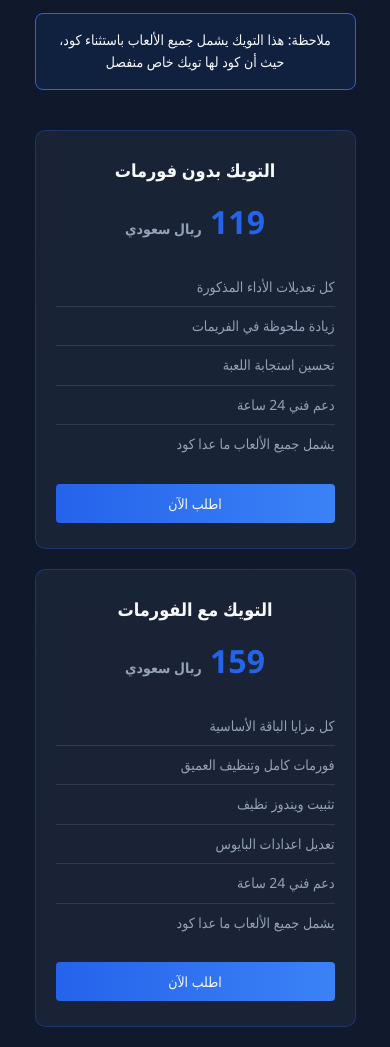
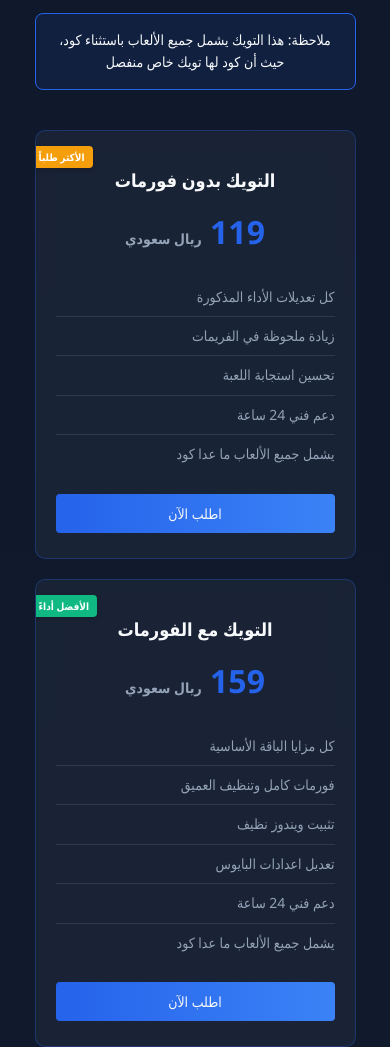
Before and after one commit to CHARMTWEAK/TWEAK, a plain HTML site: page index.html in a window 390 px wide. Shown: the part 980-2027 px from the top of the page. Drawn offline with Linux system fonts and the light colour scheme.

Commit message:
Update index.html

```diff
--- a/index.html
+++ b/index.html
@@ -12,6 +12,8 @@
             --dark-color: #0f172a;
             --light-color: #f8fafc;
             --gray-color: #94a3b8;
+            --success-color: #10b981;
+            --warning-color: #f59e0b;
         }
 
         * {
@@ -275,12 +277,47 @@
             text-align: center;
             border: 1px solid rgba(37, 99, 235, 0.3);
             backdrop-filter: blur(10px);
+            position: relative;
+            overflow: hidden;
+        }
+
+        /* ملاحظة صغيرة فوق المنتجات */
+        .note-badge {
+            position: absolute;
+            top: 15px;
+            left: -5px;
+            background: var(--warning-color);
+            color: white;
+            padding: 4px 12px;
+            font-size: 12px;
+            font-weight: bold;
+            border-radius: 0 4px 4px 0;
+            box-shadow: 0 2px 5px rgba(0,0,0,0.2);
+            z-index: 1;
+        }
+
+        .note-badge::after {
+            content: '';
+            position: absolute;
+            left: 0;
+            bottom: -5px;
+            border-left: 5px solid transparent;
+            border-top: 5px solid #d97706;
+        }
+
+        .note-badge.popular {
+            background: var(--success-color);
+        }
+
+        .note-badge.popular::after {
+            border-top-color: #059669;
         }
 
         .pricing-card h3 {
             font-size: 18px;
             margin-bottom: 12px;
             color: var(--light-color);
+            margin-top: 10px;
         }
 
         .price {
@@ -610,6 +647,11 @@
             .obs-card {
                 padding: 20px;
             }
+
+            .note-badge {
+                font-size: 10px;
+                padding: 3px 8px;
+            }
         }
     </style>
     <link rel="stylesheet" href="https://cdnjs.cloudflare.com/ajax/libs/font-awesome/6.0.0/css/all.min.css">
@@ -678,6 +720,7 @@
                 </div>
 
                 <div class="pricing-card">
+                    <div class="note-badge">الأكثر طلباً</div>
                     <h3>التويك بدون فورمات</h3>
                     <div class="price">119 <span>ريال سعودي</span></div>
                     <ul class="pricing-features">
@@ -690,6 +733,7 @@
                     <button class="primary-btn" onclick="window.open('https://discord.gg/gtcxsH4TCD', '_blank')">اطلب الآن</button>
                 </div>
                 <div class="pricing-card">
+                    <div class="note-badge popular">الأفضل أداءً</div>
                     <h3>التويك مع الفورمات</h3>
                     <div class="price">159 <span>ريال سعودي</span></div>
                     <ul class="pricing-features">
@@ -710,6 +754,7 @@
                 </div>
 
                 <div class="pricing-card">
+                    <div class="note-badge">للأداء المتوسط</div>
                     <h3>تويك كود بدون فورمات</h3>
                     <div class="price">139 <span>ريال سعودي</span></div>
                     <ul class="pricing-features">
@@ -722,12 +767,13 @@
                     <button class="primary-btn" onclick="window.open('https://discord.gg/gtcxsH4TCD', '_blank')">اطلب الآن</button>
                 </div>
                 <div class="pricing-card">
+                    <div class="note-badge popular">للأداء الممتاز</div>
                     <h3>تويك كود مع الفورمات</h3>
                     <div class="price">179 <span>ريال سعودي</span></div>
                     <ul class="pricing-features">
                         <li>كل مزايا الباقة الأساسية</li>
                         <li>فورمات كامل وتنظيف العميق</li>
-                        <li>تثبيت وينdows نظيف </li>
+                        <li>تثبيت ويندوز نظيف </li>
                         <li>تجهيز النظام لأفضل أداء لكود</li>
                         <li>تعديل اعدادات البايوس</li>
                         <li>دعم فني 24 ساعة</li>
@@ -783,7 +829,7 @@
                         <i class="fas fa-gamepad"></i>
                     </div>
                     <h3>تعديل ملفات اللعبة</h3>
-                    <p>تعديل الملفات المخفية للعبة لجعل اللعب أكثر سلاسة وأقل استجابة</p>
+                    <p>تعديل الملفات مخفية للعبة لجعل اللعب أكثر سلاسة وأقل استجابة</p>
                 </div>
                 <div class="feature-card">
                     <div class="feature-icon">
@@ -874,7 +920,7 @@
                         <i class="fas fa-chevron-down"></i>
                     </div>
                     <div class="faq-answer">
-                        <p>الاستخدام مرة يعني تسوي التويك مرة وحدة بالجهaz ولو فرمت تشتري من جديد.</p>
+                        <p>الاستخدام مرة يعني تسوي التويك مرة وحدة بالجهاز ولو فرمت تشتري من جديد.</p>
                     </div>
                 </div>
 
@@ -910,7 +956,7 @@
 
             <div class="discord-box">
                 <h3>انضم إلى سيرفر الديسكورد</h3>
-                <p>انقر على الزر بالأسفل للانضمام إلى سيرفرنا وطلب الخدمة مباشرة من هناك</p>
+                <p>انقر على الزر بالأسفل للانضمام إلى سерверنا وطلب الخدمة مباشرة من هناك</p>
                 <a href="https://discord.gg/gtcxsH4TCD" class="discord-btn" target="_blank">
                     <i class="fab fa-discord"></i> انضم إلى الديسكورد
                 </a>
@@ -918,12 +964,6 @@
         </div>
     </section>
 
-    <footer>
-        <div class="container">
-            <div class="footer-grid">
-                <div class="footer-column">
-                    <h4>Charm Tweak</h4>
-                    <p>نقدم لكم أفضل خدمات تحسين أداء الألعاب وزيادة الفريمات لكل أنواع الأجهزة</p>
                 </div>
                 <div class="footer-column">
                     <h4>خدماتنا</h4>
```
